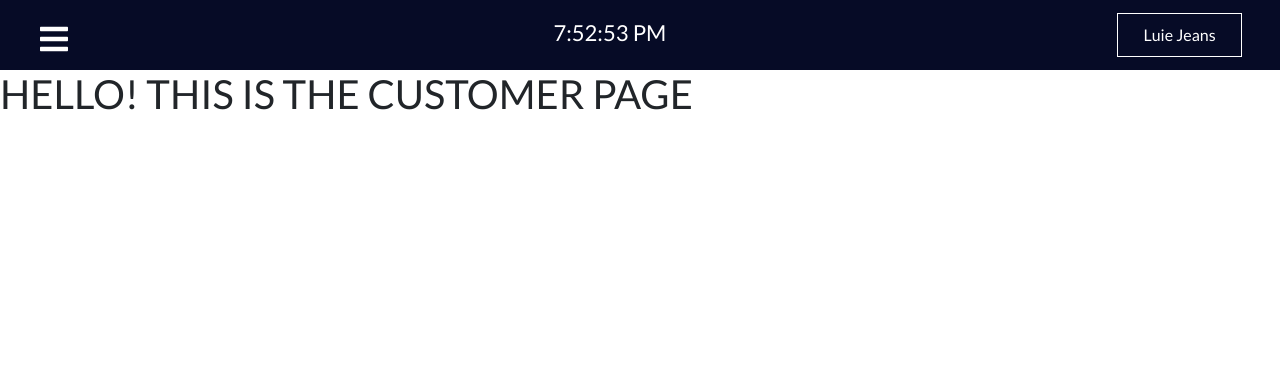
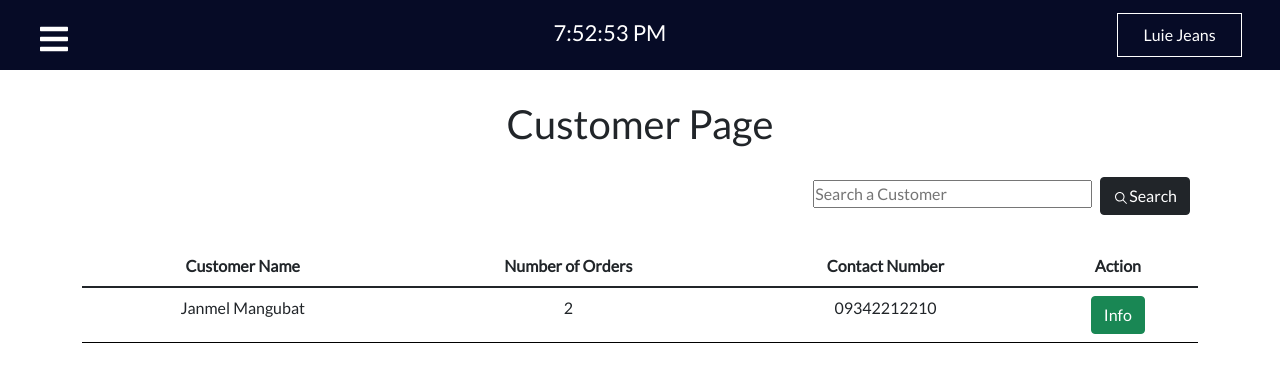
Before and after one commit to TheLadsters/luiejeansmanagementsystem, a React (Create React App) app: page /customer in a window 1280 px wide. Shown: the top 382 px of the page. Built offline with nearby package versions, Linux system fonts and the light colour scheme.

Commit message:
made the initial customer page

```diff
--- a/src/pages/Customer.js
+++ b/src/pages/Customer.js
@@ -1,11 +1,59 @@
 import React from 'react'
 import Navbar from '../components/Navbar';
+import { Container, Col, Row, Table, Button } from "react-bootstrap";
+import 'bootstrap/dist/css/bootstrap.min.css';
+import * as IoIcons from 'react-icons/io';
 
 const Customer = () => {
     return (
         <>
             <Navbar />
-            <h1>HELLO! THIS IS THE CUSTOMER PAGE</h1>
+
+            <Container>
+                <Row style={{textAlign:'center', marginTop:'30px'}}>
+                    <Col>
+                        <h1>Customer Page</h1>
+                    </Col>
+                </Row>
+            </Container>
+
+            <Container>
+                <Row className="my-3" style={{textAlign:'end'}}>
+                        <Col>
+                            <input type="text" className="my-2 w-25" placeholder="Search a Customer"/>
+                            <Button variant="dark" className="mx-2">
+                            <IoIcons.IoIosSearch />Search
+                            </Button>
+                        </Col>
+                    </Row>
+            </Container>
+
+            <Container>
+                <Row style={{textAlign:'center', marginTop:'30px'}}>
+                    <Col>
+                        <Table>
+                                <thead>
+                                    <tr>
+                                    <th>Customer Name</th>
+                                    <th>Number of Orders</th>
+                                    <th>Contact Number</th>
+                                    <th>Action</th>
+                                    </tr>
+                                </thead>
+
+                                <tbody>
+                                    <tr>
+                                    <td>Janmel Mangubat</td>
+                                    <td>2</td>
+                                    <td>09342212210</td>
+                                    <td><Button variant="success">Info</Button></td>
+                                    </tr>
+                                </tbody>
+                            </Table>
+                    </Col>
+                </Row>
+            </Container>
+
         </>
     )
 }
```
